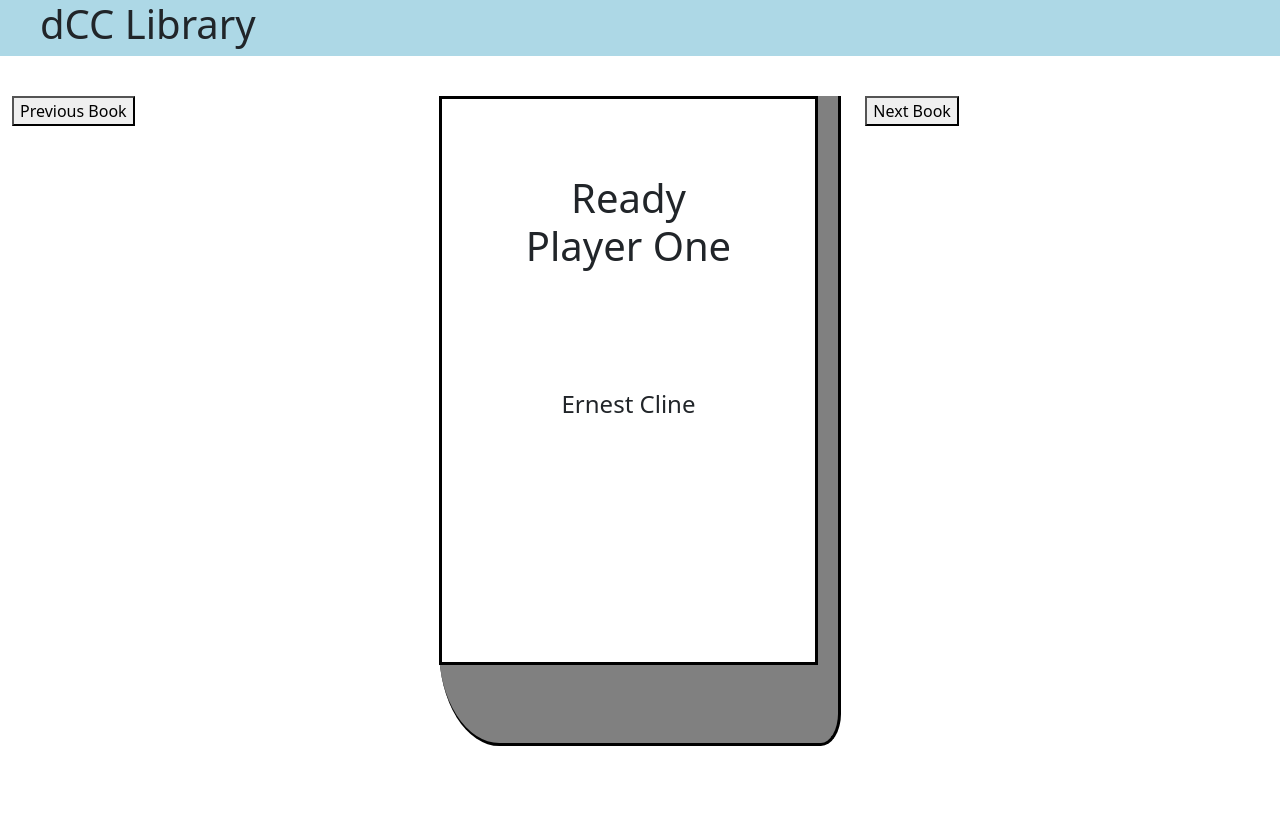
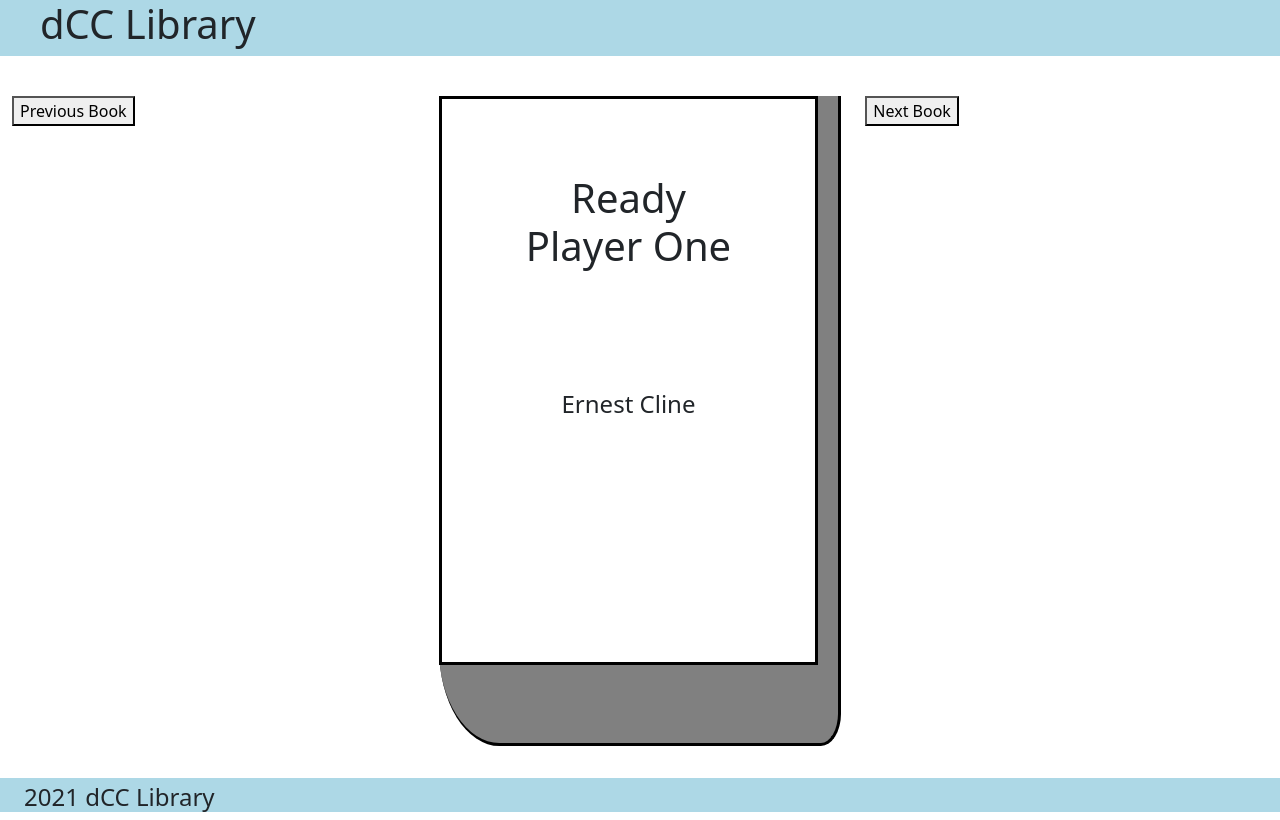
Before and after one commit to Therbots/DCC_library, a React (Create React App) app: page / in a window 1280 px wide. Built offline with nearby package versions, Linux system fonts and the light colour scheme.

Commit message:
created footer bar

```diff
--- a/src/components/App.jsx
+++ b/src/components/App.jsx
@@ -2,6 +2,7 @@ import React, { Component } from "react";
 import './App.css'
 import TitleBar from "./TitleBar/TitleBar";
 import BookViewer from "./bookViewer/BookViewer";
+import FooterBar from "./FooterBar/FooterBar";
 
 class App extends Component {
     constructor(props) {
@@ -43,6 +44,7 @@ render() {
             <div className="container-fluid">
                 <TitleBar />
                 <BookViewer book={this.books[this.state.bookNumber]} nextBook={this.goToNextBook} previousBook={this.goToPreviousBook} />
+                <FooterBar />
             </div>
         )
     }
--- /dev/null
+++ b/src/components/FooterBar/FooterBar.css
@@ -0,0 +1,14 @@
+.footerbar-nav {
+    background-color: lightblue;
+    width: 100%;
+    margin-top: 2em;
+}
+
+h4 {
+    padding-top: 0.2em;
+    padding-left: 1em;
+}
+
+.row-space-bot {
+    margin-top: 2em;
+}
--- /dev/null
+++ b/src/components/FooterBar/FooterBar.jsx
@@ -0,0 +1,16 @@
+import React from 'react';
+import './FooterBar.css'
+
+function FooterBar(props) {
+    return (
+        <div className="row">
+            <div className="col-md-12" style={{padding: 0}}>
+                <div className="footerbar-nav">
+                    <h4>2021 dCC Library</h4>
+                </div>
+            </div>
+        </div>
+    )
+}
+
+export default FooterBar;
```
Also changed, not shown: src/components/App.css (line endings or trailing spaces), src/components/BookCreator/BookCreator.css (added), src/components/BookCreator/BookCreator.jsx (added).
